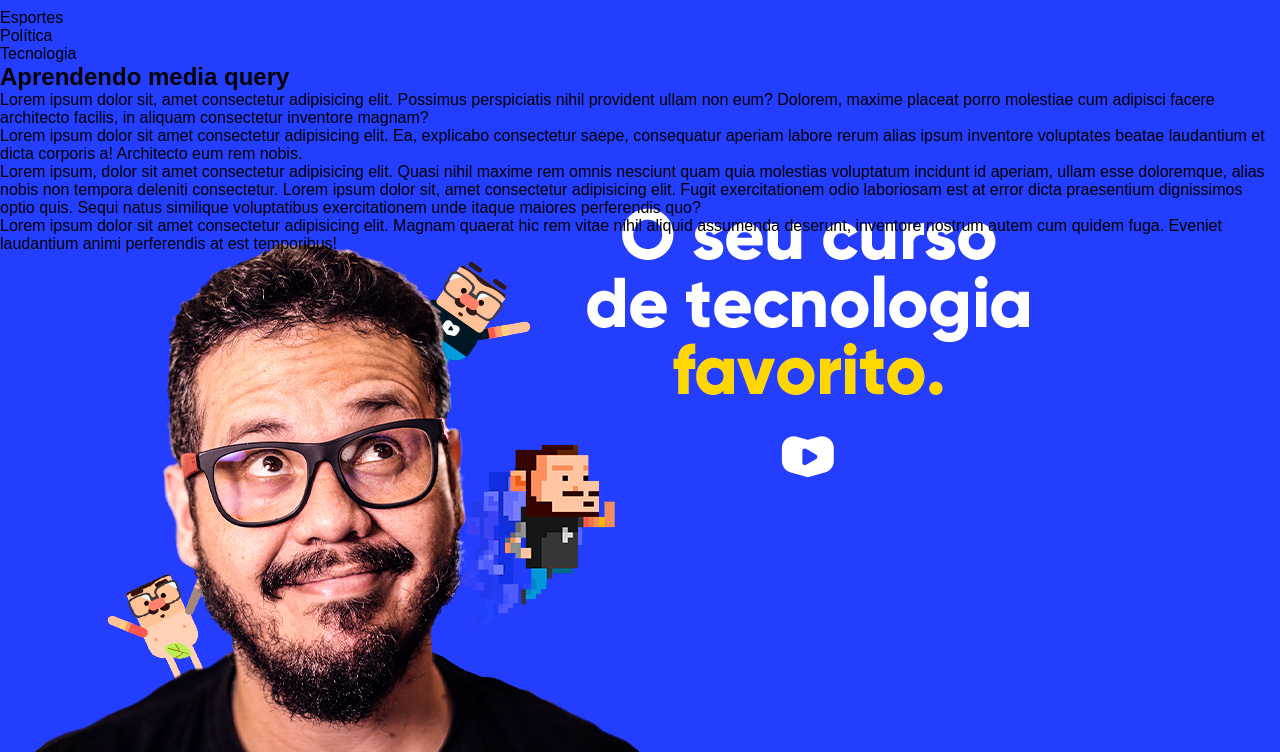
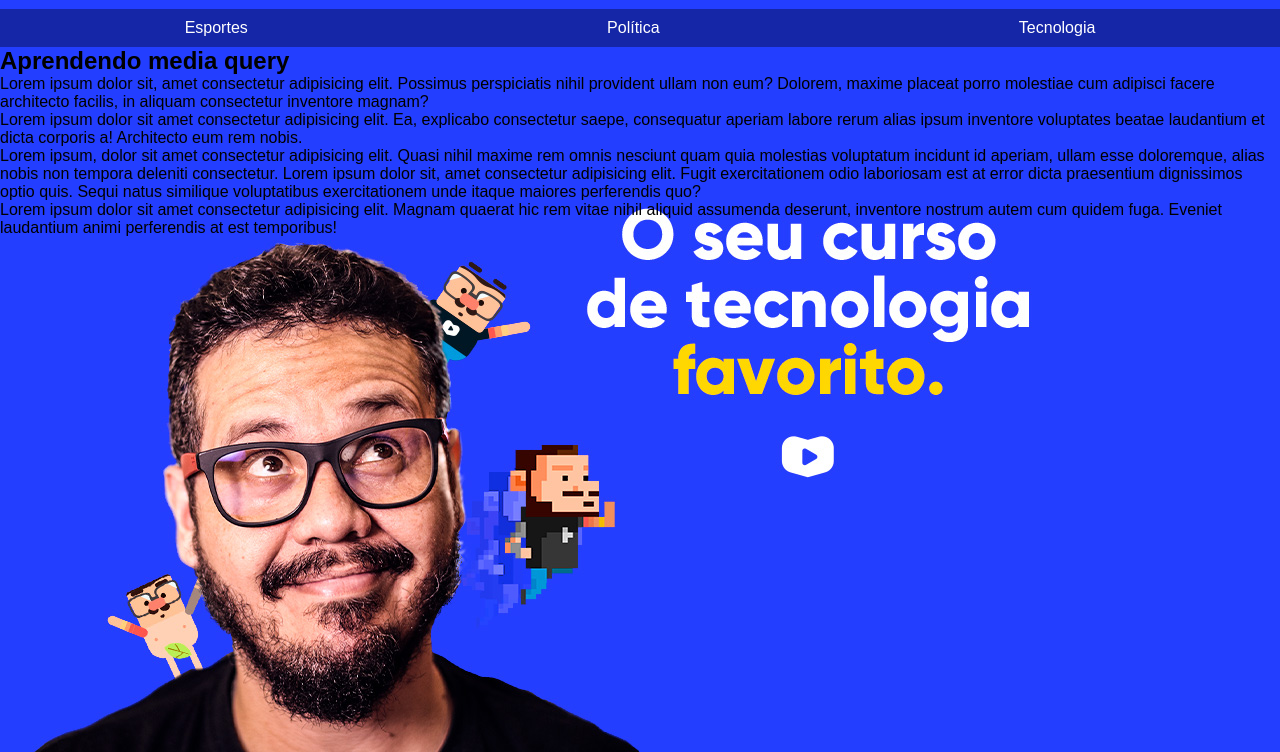
Before and after one commit to junioreberhardt/exercicios, a plain HTML site: page media-queries/index.html in a window 1280 px wide. Shown: the part 48-800 px from the top of the page. Drawn offline with Linux system fonts and the light colour scheme.

Commit message:
consertos

```diff
--- a/media-queries/css/paisagem.css
+++ b/media-queries/css/paisagem.css
@@ -1,6 +1,9 @@
 @charset 'UTF-8';
 
 body {
-    background: url('../imagens/cev-landscape.jpg');
+    background-image: url('../imagens/cev-landscape.jpg');
+    background-color: #233eff;
+    background-repeat: no-repeat;
+    background-size: contain;
     background-position: left bottom;
 }
--- a/media-queries/css/retrato.css
+++ b/media-queries/css/retrato.css
@@ -1,6 +1,9 @@
 @charset 'UTF-8';
 
 body {
-    background: url('../imagens/cev-portrait.jpg');
+    background-image: url('../imagens/cev-portrait.jpg');
+    background-color: #233eff;
+    background-repeat: no-repeat;
+    background-size: contain;
     background-position: center bottom;
 }
--- a/media-queries/css/style.css
+++ b/media-queries/css/style.css
@@ -4,15 +4,27 @@
     font-family: Arial, Helvetica, sans-serif;
     margin: 0;
     padding: 0;
+    box-sizing: border-box;
 }
 
 html,
 body {
     background-color: #233eff;
-    background-repeat: no-repeat !important;
-    background-size: contain;
     height: 100vh;
     width: 100vw;
+}
+
+header menu ul {
+    list-style-type: none;
+    display: flex;
+    justify-content: space-around;
+    background-color: #1526a7;
+    padding: 5px;
+}
+
+header menu ul li {
+    color: white;
+    padding: 5px 10px;
 }
 
 h1 {
```
